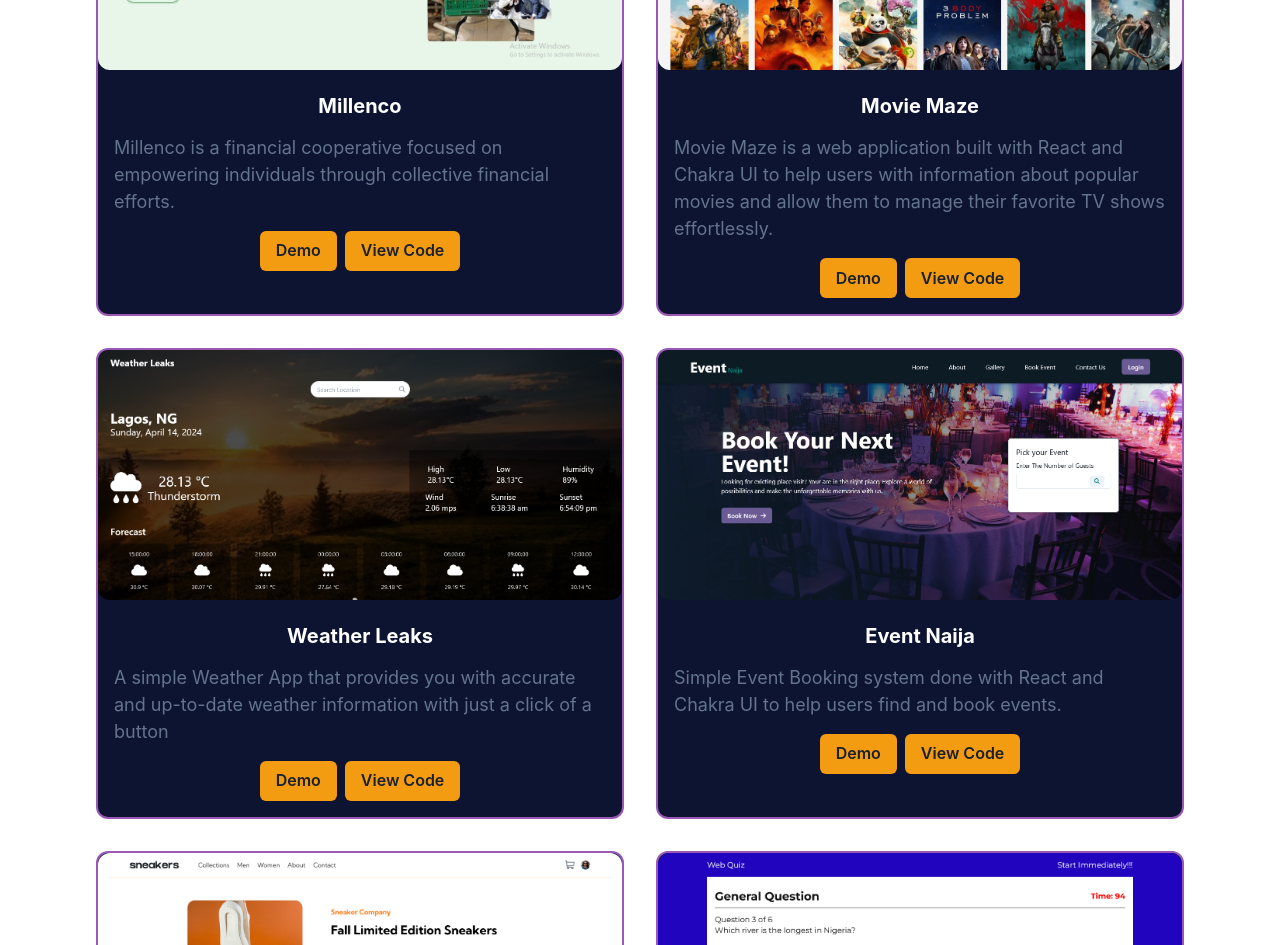
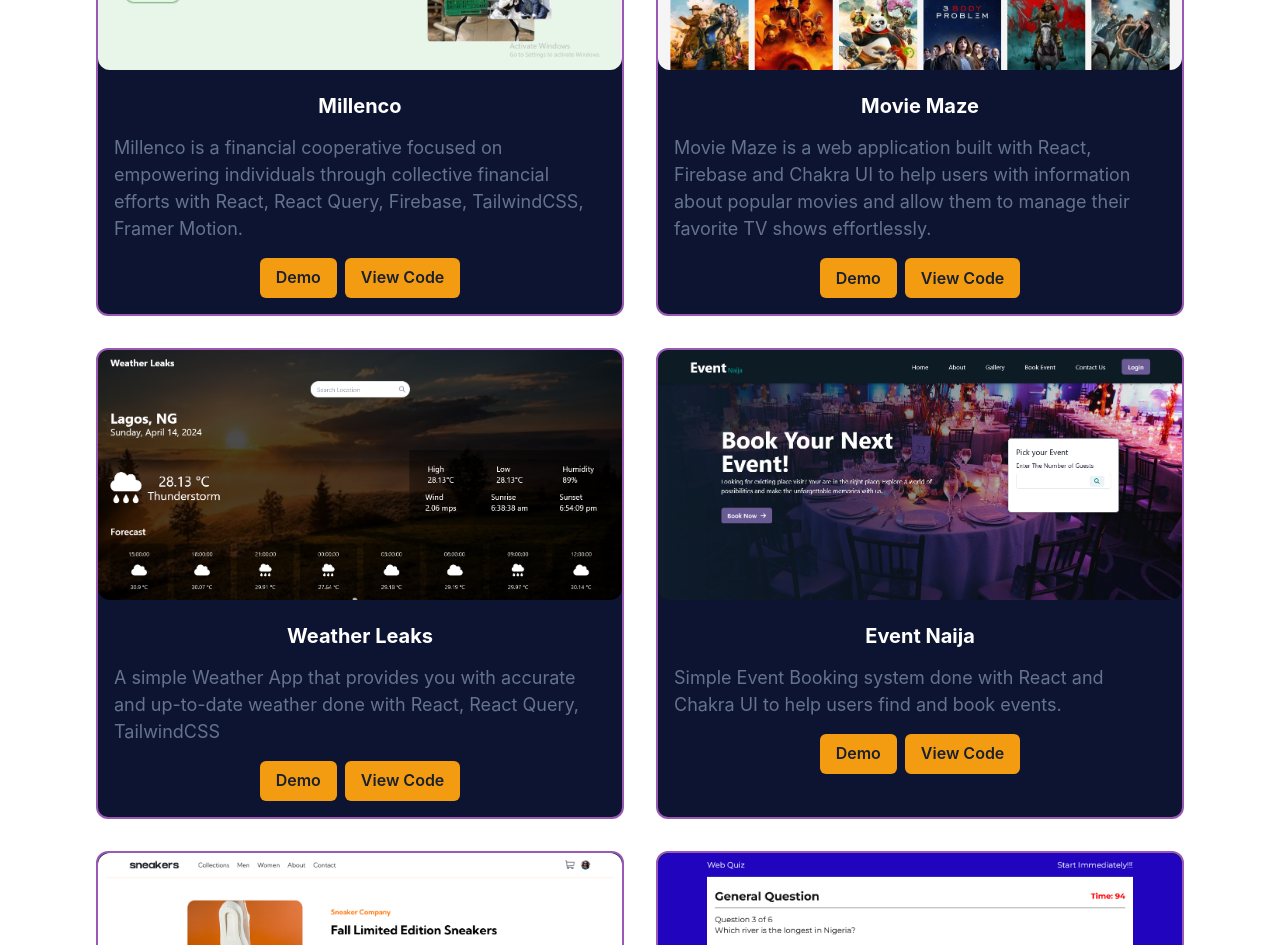
Before and after one commit to ZubairLanre/alao-zubair-portfolio, a React (Create React App) app: page / in a window 1280 px wide. Shown: the part 2920-3865 px from the top of the page. Built offline with nearby package versions, Linux system fonts and the light colour scheme.

Commit message:
redo portfolio

```diff
--- a/src/components/ProjectsSection.js
+++ b/src/components/ProjectsSection.js
@@ -7,7 +7,7 @@ const projects = [
     {
         title: "Millenco",
         description:
-          "Millenco is a financial cooperative focused on empowering individuals through collective financial efforts.",
+          "Millenco is a financial cooperative focused on empowering individuals through collective financial efforts with React, React Query, Firebase, TailwindCSS, Framer Motion.",
         getImageSrc: () => require("../images/millenco.jpg"),
         codeSrc: () => "https://github.com/ZubairAlao/Millenco-coop",
         demo: () => "https://millenco.netlify.app/",
@@ -15,7 +15,7 @@ const projects = [
     {
         title: "Movie Maze",
         description:
-          "Movie Maze is a web application built with React and Chakra UI to help users with information about popular movies and allow them to manage their favorite TV shows effortlessly.",
+          "Movie Maze is a web application built with React, Firebase and Chakra UI to help users with information about popular movies and allow them to manage their favorite TV shows effortlessly.",
         getImageSrc: () => require("../images/MovieMaze.png"),
         codeSrc: () => "https://github.com/ZubairAlao/movie-database-app",
         demo: () => "https://moviemazedb.netlify.app/",
@@ -23,7 +23,7 @@ const projects = [
     {
         title: "Weather Leaks",
         description:
-          "A simple Weather App that provides you with accurate and up-to-date weather information with just a click of a button",
+          "A simple Weather App that provides you with accurate and up-to-date weather done with React, React Query, TailwindCSS",
         getImageSrc: () => require("../images/WeatherLeak.png"),
         codeSrc: () => "https://github.com/ZubairAlao/WeatherLeak",
         demo: () => "https://weatherleak.netlify.app/",
```
